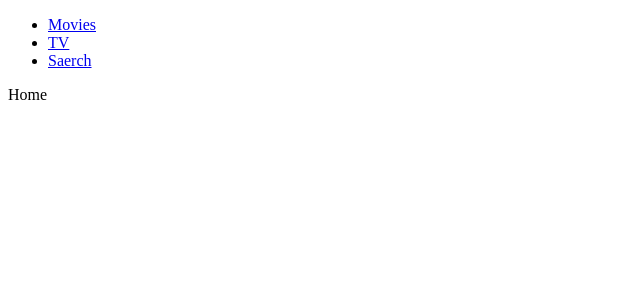
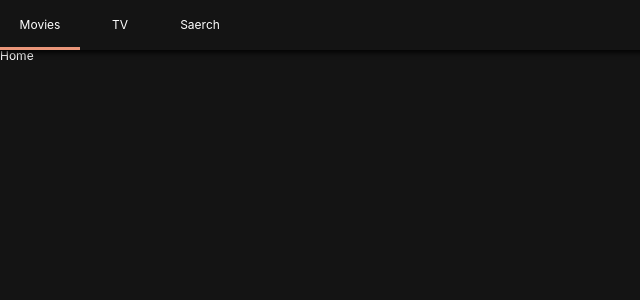
Before and after one commit to hayami226/nomflix, a React (Create React App) app: page / in a window 1280 px wide. Shown: the top 300 px of the page, without its empty margins (0-640 px from the left). Built offline with nearby package versions, Linux system fonts and the light colour scheme.

Commit message:
Added styled-components

```diff
--- a/package.json
+++ b/package.json
@@ -11,6 +11,8 @@
     "react-dom": "^17.0.2",
     "react-router-dom": "^5.2.0",
     "react-scripts": "4.0.3",
+    "styled-components": "^5.3.0",
+    "styled-reset": "^4.3.4",
     "web-vitals": "^1.1.2"
   },
   "scripts": {
--- a/src/Components/App.js
+++ b/src/Components/App.js
@@ -1,11 +1,11 @@
-import Router from "Components/Router";
-import Header from "Components/Header";
+import Router from "./Router";
+import GlobalStyles from "./GllbalStyles";
 
 function App() {
   return (
     <>
-      <Header />
       <Router />
+      <GlobalStyles />
     </>
   );
 }
--- /dev/null
+++ b/src/Components/GllbalStyles.js
@@ -0,0 +1,22 @@
+import { createGlobalStyle } from "styled-components";
+import reset from "styled-reset";
+
+const GlobalStyles = createGlobalStyle`
+    ${reset};
+    a{
+        text-decoration:none;
+        color:inherit;
+    }
+    *{
+        box-sizing:border-box;
+    }
+    body{
+        font-family:-apple-system, BlinkMacSystemFont, 'Segoe UI', Roboto, Oxygen, Ubuntu, Cantarell, 'Open Sans', 'Helvetica Neue', sans-serif;
+        font-size:12px;
+        background-color:rgba(20, 20, 20, 1);
+        color:white;
+        padding-top:50px;
+    }
+`;
+
+export default GlobalStyles;
--- a/src/Components/Header.js
+++ b/src/Components/Header.js
@@ -1,17 +1,52 @@
 import React from "react";
+import { Link, widthRouter, withRouter } from "react-router-dom";
+import styled from "styled-components";
 
-export default () => (
-    <header>
-        <ul>
-            <li>
-                <a href="/">Movies</a>
-            </li>
-            <li>
-                <a href="/tv">TV</a>
-            </li>
-            <li>
-                <a href="/search">Saerch</a>
-            </li>
-        </ul>
-    </header>
-);
+const Header = styled.header`
+  color: white;
+  position: fixed;
+  top: 0;
+  left: 0;
+  width: 100%;
+  height: 50px;
+  display: flex;
+  align-items: center;
+  background-color: rgba(20, 20, 20, 0.8);
+  z-index: 10;
+  box-shadow: 0px 1px 5px 2px rgba(0, 0, 0, 0.8);
+`;
+
+const List = styled.ul`
+    display: flex;
+`;
+
+const Item = styled.li`
+  width: 80px;
+  height: 50px;
+  text-align: center;
+  border-bottom: 3px solid ${props => props.current ? "darksalmon" : "transparent"};
+  transition: border-bottom .3s ease-in-out;
+`;
+
+const SLink = styled(Link)`
+  height: 50px;
+  display: flex;
+  align-items: center;
+  justify-content: center;
+`;
+
+export default withRouter(({location: {pathname}}) => (
+    <Header>
+        <List>
+            <Item current={pathname === "/"}>
+                <SLink to="/">Movies</SLink>
+            </Item>
+            <Item current={pathname === "/tv"}>
+                <SLink to="/tv">TV</SLink>
+            </Item>
+            <Item current={pathname === "/search"}>
+                <SLink to="/search">Saerch</SLink>
+            </Item>
+        </List>
+    </Header>
+));
--- a/src/Components/Router.js
+++ b/src/Components/Router.js
@@ -3,14 +3,18 @@
 import Home from "Routes/Home";
 import TV from "Routes/TV";
 import Search from "Routes/Search";
+import Header from "./Header";
 
 export default () => (
     <Router>
+        <>
+        <Header />
         <Switch>
             <Route path="/" exact component={Home} />
             <Route path="/tv" exact component={TV} />
             <Route path="/search" component={Search} />
             <Redirect from="*" to="/" />
         </Switch>
+        </>
     </Router>
 )
```
Also changed, not shown: 1 other file (tests, documents, lock files or other folders).
